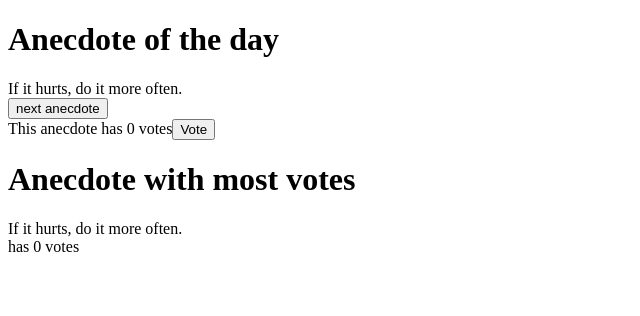
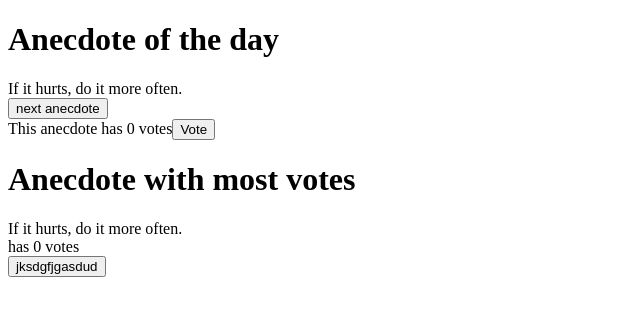
Before and after one commit to hfbcgg/fullstackzadania, a React (Vite) app in the folder Part1/courseinfo/: page / in a window 1280 px wide. Shown: the top 316 px of the page, without its empty margins (0-640 px from the left). Built offline with nearby package versions, Linux system fonts and the light colour scheme.

Commit message:
do wytlkuaczenia

```diff
--- a/Part1/courseinfo/src/App.jsx
+++ b/Part1/courseinfo/src/App.jsx
@@ -1,6 +1,4 @@
 import { useState } from 'react'
-
-
 
 const ButtonNastepna = ({Zmiana}) => {return(
   <button onClick={Zmiana}>next anecdote</button>
@@ -11,9 +9,6 @@ This anecdote has {votes[selected]} votes
   <button onClick={Vote}>Vote</button>
   </div>
 )}
-
-
-
 
 const App = () => {
   const anecdotes = [
@@ -27,7 +22,6 @@ const App = () => {
     'The only way to go fast, is to go well.'
   ]
   const [votes, setVotes] = useState({0:0, 1:0, 2:0, 3:0, 4:0, 5:0, 6:0, 7:0})
-
 const Vote = () => {
     const copy = {...votes}
     copy[selected] += 1
@@ -38,13 +32,9 @@ const Zmiana = () =>{
 let RandomLiczba =Math.floor(Math.random() * 8)
 setSelected(RandomLiczba)
 console.log(RandomLiczba)
-
 }
 const maxVal =Math.max(...Object.values(votes))
 const maxInd = Object.keys(votes).find(key => votes[key] === maxVal)
-
-
-
   return (
     <div>
       <h1>Anecdote of the day</h1>
@@ -55,8 +45,9 @@ const maxInd = Object.keys(votes).find(key => votes[key] === maxVal)
       <h1>Anecdote with most votes</h1>
       {anecdotes[maxInd]}
       <br/>has {maxVal} votes
+      <br/>
+      <button onClick={() => console.log(2+2)}>jksdgfjgasdud</button>
     </div>
   )
 }
-
 export default App
```
